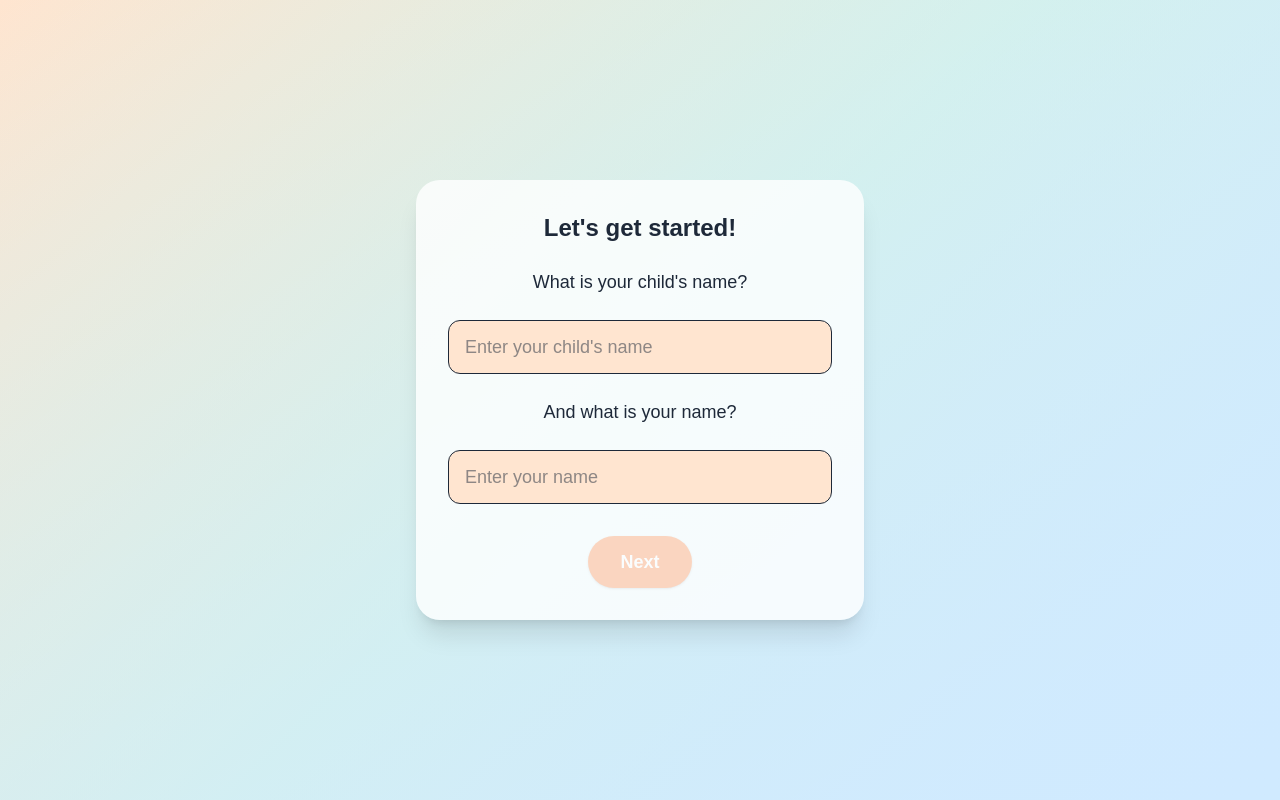
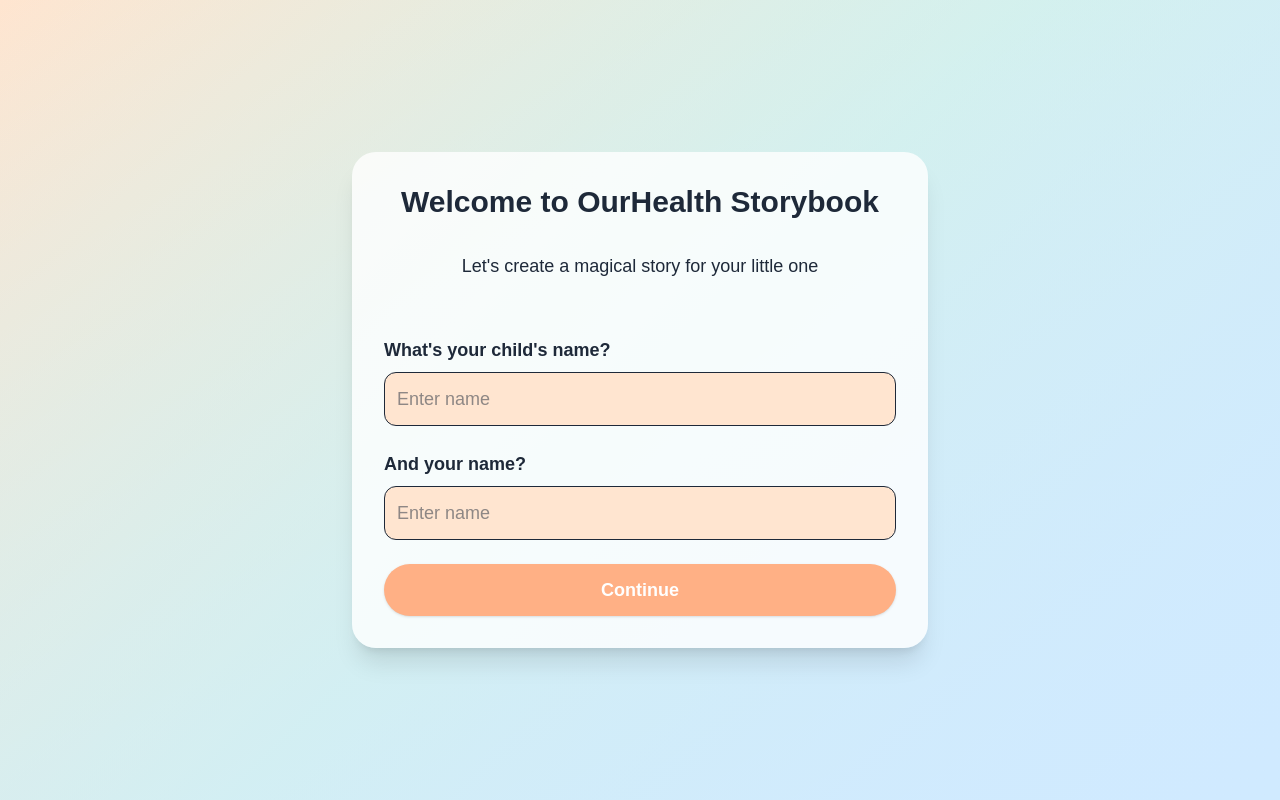
Before and after one commit to rabiaxkhalil/Growing-Storybook, a Next.js app: page /onboarding in a window 1280 px wide. Built offline with nearby package versions, Linux system fonts and the light colour scheme.

Commit message:
Fix apostrophe escaping in onboarding page

```diff
--- a/src/app/onboarding/page.tsx
+++ b/src/app/onboarding/page.tsx
@@ -3,49 +3,56 @@ import { useState } from "react";
 import { useRouter } from "next/navigation";
 
 export default function Onboarding() {
+  const [step, setStep] = useState(1);
   const [childName, setChildName] = useState("");
   const [parentName, setParentName] = useState("");
   const router = useRouter();
 
-  function handleNext(e: React.FormEvent) {
+  function handleSubmit(e: React.FormEvent<HTMLFormElement>) {
     e.preventDefault();
-    if (childName.trim() && parentName.trim()) {
     sessionStorage.setItem("childName", childName);
     sessionStorage.setItem("parentName", parentName);
-      router.push("/avatar");
-    }
+    router.push("/stories");
   }
 
   return (
     <div className="min-h-screen flex flex-col items-center justify-center bg-gradient-to-br from-peach-100 via-mint-100 to-sky-100 font-nunito text-gray-800 p-6">
-      <form onSubmit={handleNext} className="max-w-md w-full flex flex-col items-center gap-6 bg-white/80 rounded-3xl shadow-xl p-8">
-        <h2 className="text-2xl font-bold text-center">Let's get started!</h2>
-        <p className="text-center text-lg">What is your child's name?</p>
+      <div className="max-w-xl w-full flex flex-col items-center gap-6 bg-white/80 rounded-3xl shadow-xl p-8">
+        <h1 className="text-3xl font-bold text-center mb-2">Welcome to OurHealth Storybook</h1>
+        <p className="text-center text-lg mb-8">Let&apos;s create a magical story for your little one</p>
+
+        <form onSubmit={handleSubmit} className="w-full flex flex-col gap-6">
+          <div className="flex flex-col gap-2">
+            <label htmlFor="childName" className="text-lg font-semibold">What&apos;s your child&apos;s name?</label>
             <input
               type="text"
+              id="childName"
               value={childName}
               onChange={e => setChildName(e.target.value)}
-          placeholder="Enter your child's name"
-          className="w-full px-4 py-3 rounded-xl border border-peach-300 focus:outline-none focus:ring-2 focus:ring-peach-400 text-lg bg-peach-100"
+              className="p-3 rounded-xl border border-peach-300 focus:outline-none focus:ring-2 focus:ring-peach-400 text-lg bg-peach-100"
+              placeholder="Enter name"
               required
             />
-        <p className="text-center text-lg">And what is your name?</p>
+          </div>
+
+          <div className="flex flex-col gap-2">
+            <label htmlFor="parentName" className="text-lg font-semibold">And your name?</label>
             <input
               type="text"
+              id="parentName"
               value={parentName}
               onChange={e => setParentName(e.target.value)}
-          placeholder="Enter your name"
-          className="w-full px-4 py-3 rounded-xl border border-peach-300 focus:outline-none focus:ring-2 focus:ring-peach-400 text-lg bg-peach-100"
+              className="p-3 rounded-xl border border-peach-300 focus:outline-none focus:ring-2 focus:ring-peach-400 text-lg bg-peach-100"
+              placeholder="Enter name"
               required
             />
-        <button
-          type="submit"
-          className="mt-2 px-8 py-3 rounded-full bg-peach-300 hover:bg-peach-400 text-white font-semibold text-lg shadow transition disabled:opacity-50"
-          disabled={!childName.trim() || !parentName.trim()}
-        >
-          Next
+          </div>
+
+          <button type="submit" className="px-8 py-3 rounded-full bg-peach-300 hover:bg-peach-400 text-white font-semibold text-lg shadow transition">
+            Continue
           </button>
         </form>
       </div>
+    </div>
   );
 }
```
Lines whose indentation alone changed are shown as unchanged.
